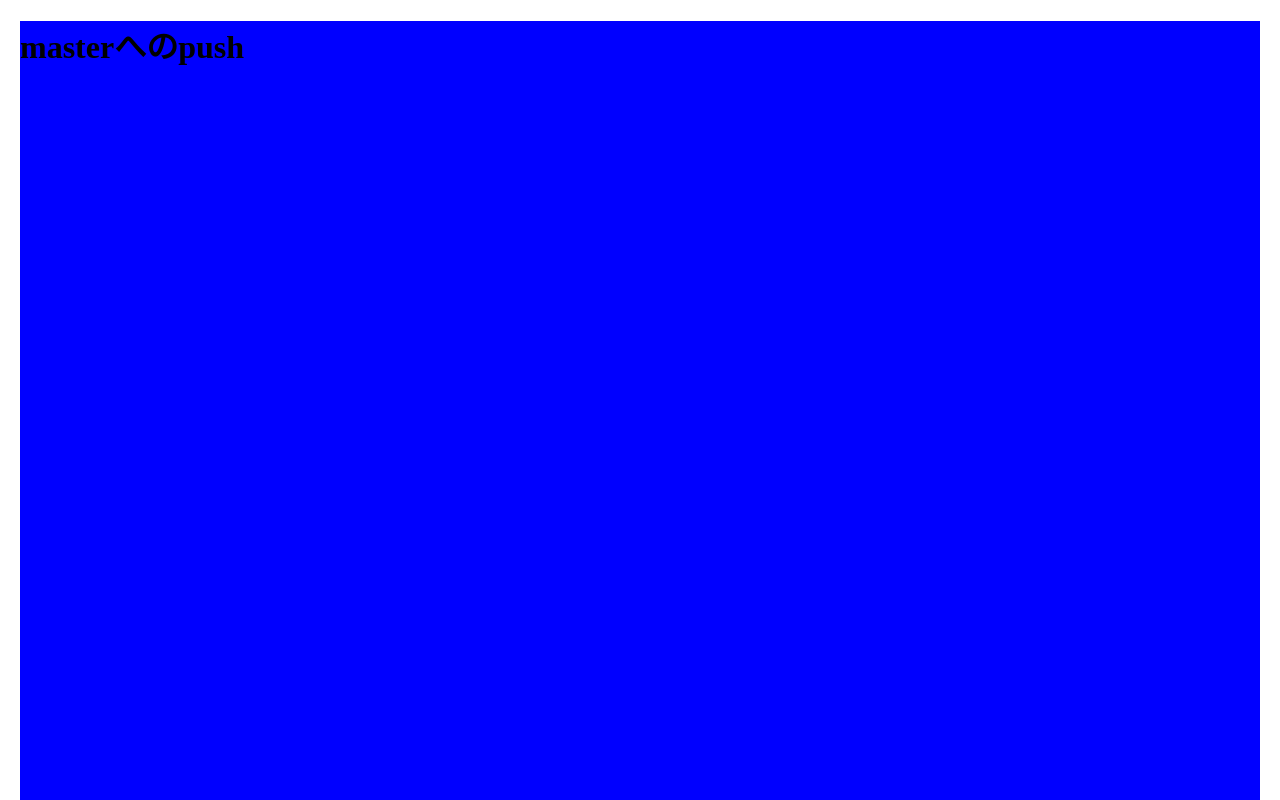
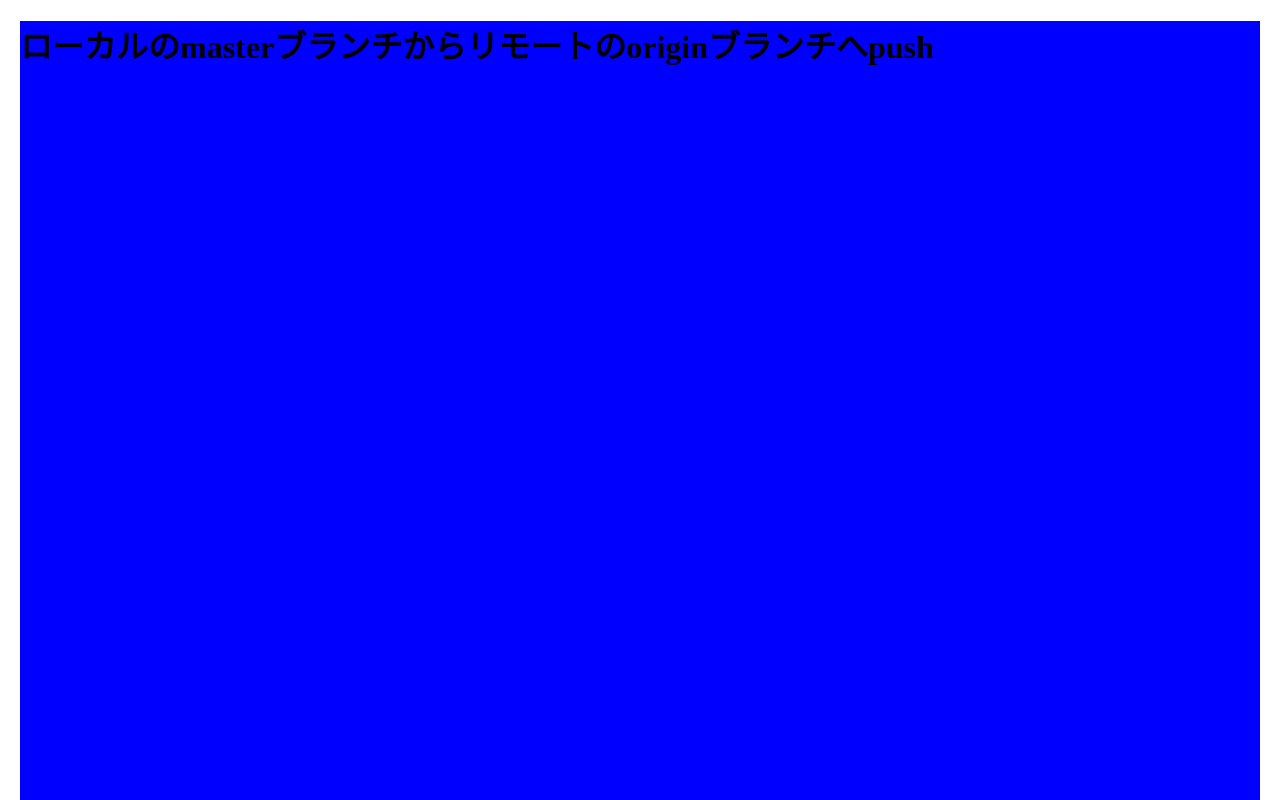
Before and after one commit to ToshifumiIde/git-check, a plain HTML site: page index.html in a window 1280 px wide. Shown: the top 800 px of the page. Drawn offline with Linux system fonts and the light colour scheme.

Commit message:
ローカルのmasterブランチからリモートのoriginにpush

```diff
--- a/index.html
+++ b/index.html
@@ -11,7 +11,7 @@
   <main>
     <div class="l-room__container">
       <div class="room__box">
-        <h1>masterへのpush</h1>
+        <h1>ローカルのmasterブランチからリモートのoriginブランチへpush</h1>
       </div>
     </div>
 
```
